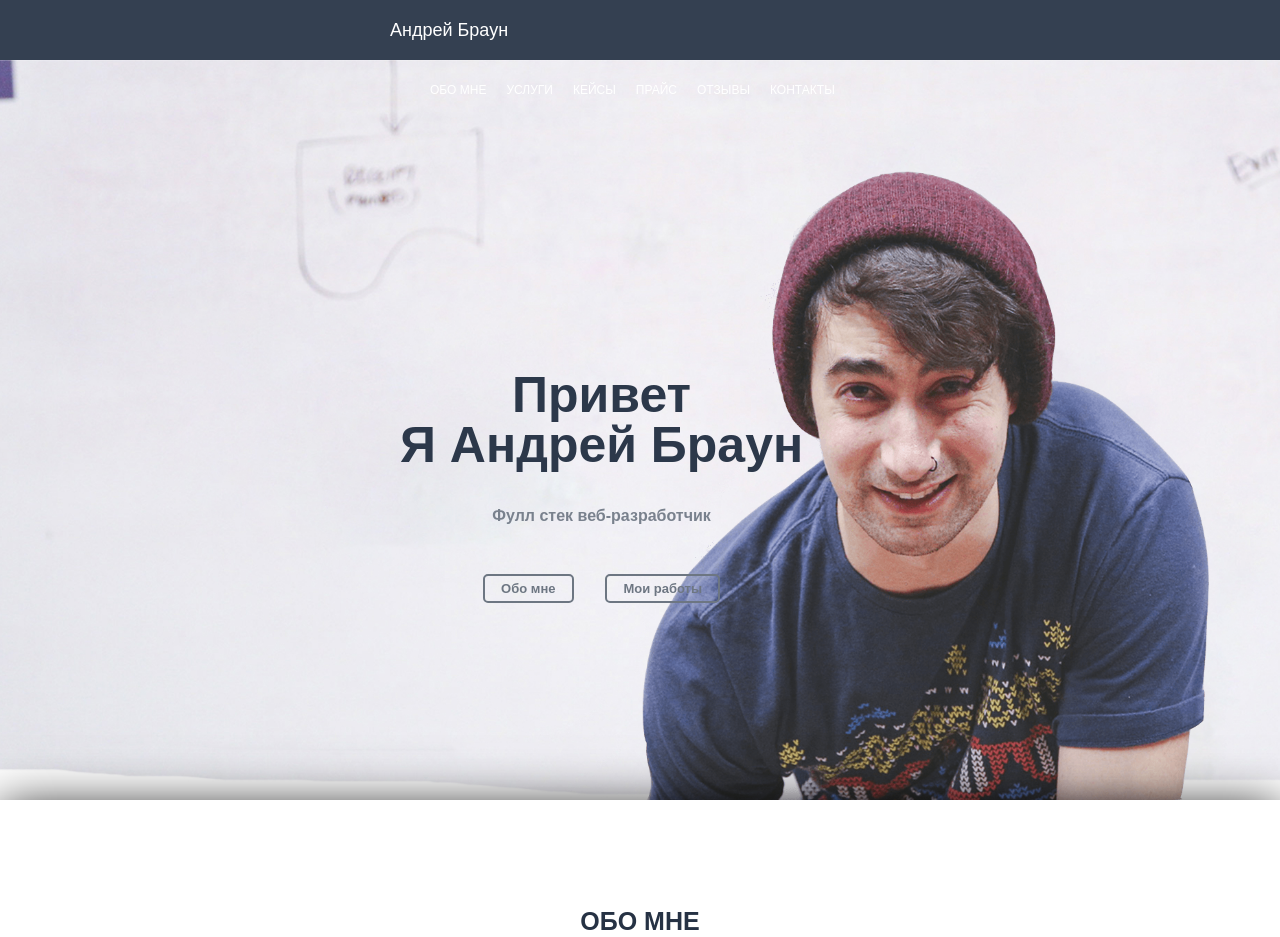
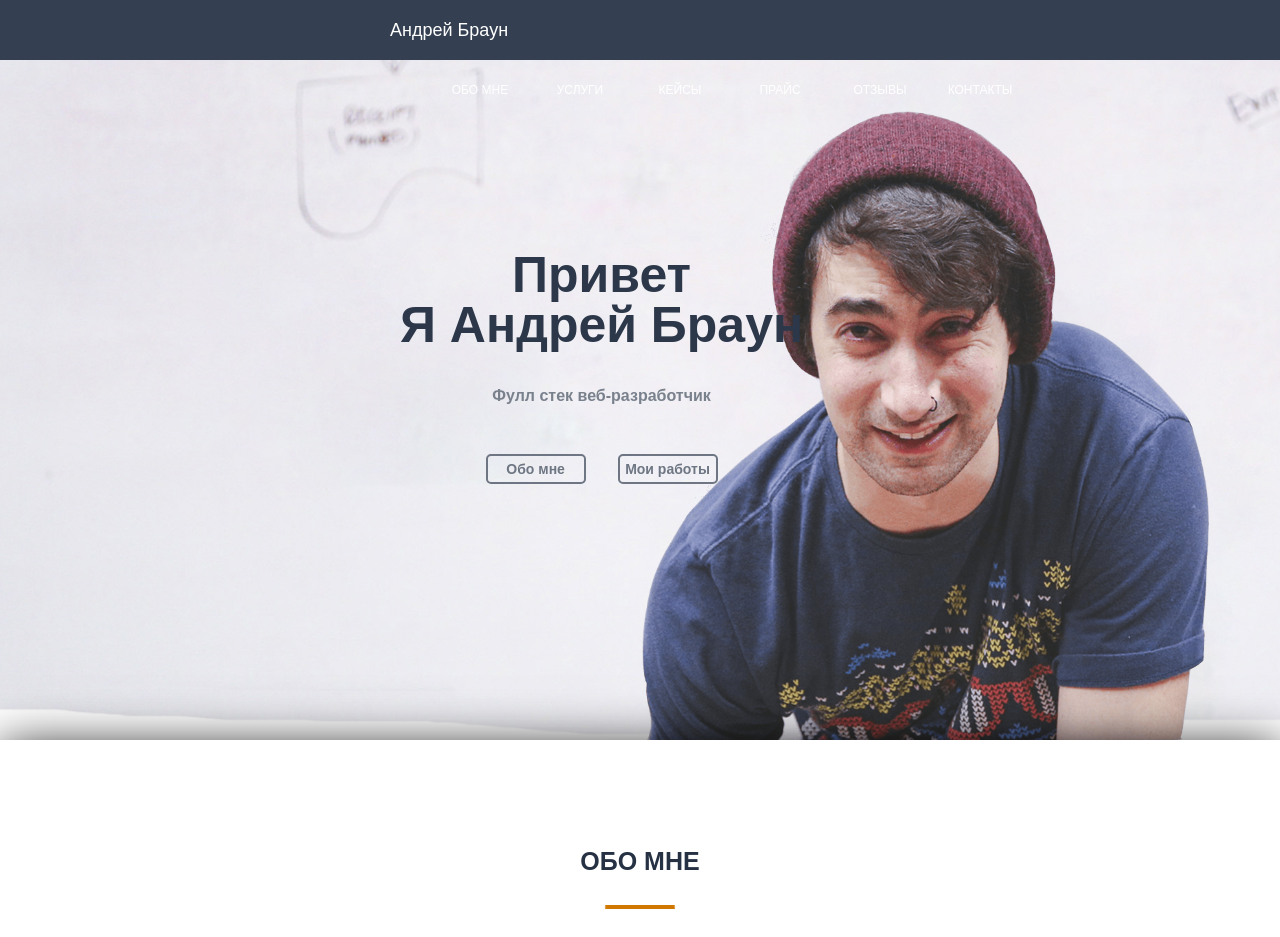
Before and after one commit to dezir15/dezir15.github.io, a plain HTML site: page src/index.html in a window 1280 px wide. Shown: the top 937 px of the page. Drawn offline with Linux system fonts and the light colour scheme.

Commit message:
Add files via upload

```diff
--- a/src/css/style.css
+++ b/src/css/style.css
@@ -10,7 +10,8 @@ p{
 nav{
 	width: 100%;
 	height: 60px;
-	background-color: #344051
+	background-color: #344051;
+	position: fixed;
 }
 
 h2{
@@ -38,6 +39,22 @@ h3{
 	float: left;
 }
 
+.logo span{
+	display: block;
+	animation: come_from_top 1s;
+}
+
+@keyframes come_from_top{
+	from{
+		opacity: 0;
+		margin-top: -50px;
+	}
+	to{
+		opacity: 1;
+		margin-left: 0px;
+	}
+}
+
 .line{
 	margin-bottom: 60px;
 }
@@ -49,11 +66,54 @@ h3{
 
 .menu li{
 	float: left;
+	animation: come_from_top 1.1s forwards;
+}
+
+.menu li:nth-child(2){
+	opacity: 0;
+	animation-delay: 0.1s;
+}
+.menu li:nth-child(3){
+	opacity: 0;
+	animation-delay: 0.2s;
+}
+.menu li:nth-child(4){
+	opacity: 0;
+	animation-delay: 0.3s;
+}
+.menu li:nth-child(5){
+	opacity: 0;
+	animation-delay: 0.4s;
+}
+.menu li:nth-child(6){
+	opacity: 0;
+	animation-delay: 0.5s;
+}
+
+.menu li a{
+	display: inline-block;
 	color: #fff;
 	font-size: 12px;
 	line-height: 60px;
-	margin-right: 20px;
+	text-align: center;
+	width: 100px;
 	text-transform: uppercase;
+	transition: all 0.2s;
+}
+
+.menu li a:visited{
+	color: white;
+}
+
+.menu li a:hover{
+	background: #28313e;
+	font-size: 14px;
+}
+
+.menu li a:active{
+	background: #1f2630;
+	font-size: 12px;
+	transition: all 0s;
 }
 
 .main{
@@ -67,6 +127,18 @@ h3{
 	margin: 250px 0px 0px 400px;
 	color: #2c384a;
 	text-align: center;
+	animation: come_from_left 1s;
+}
+
+@keyframes come_from_left{
+	from{
+		opacity: 0;
+		margin-left: -500px;
+	}
+	to{
+		opacity: 1;
+		margin-left: 400px;
+	}
 }
 
 .title__container h1{
@@ -81,16 +153,31 @@ h3{
 	font-weight: bold;
 }
 
-input{
+.title__container input{
+	transition: all 0.3s;
 	text-align: center;
 	border: 2px solid #6d7682;
 	background: none;
 	border-radius: 5px;
 	color: #6d7682;
-	padding: 5px 16px;
-	font-size: 13px;
+	height: 30px;
+	text-align: center;
+	font-size: 14px;
 	margin: 50px 14px 0px 14px;
 	font-weight: bold;
+	width: 100px;
+	transform: scale(1);
+}
+
+.title__container input:hover{
+	background: #6d7682;
+	color: white;
+}
+
+.title__container input:active{
+	background: #40454c;
+	border: 2px solid #40454c;
+	transform: scale(0.9);
 }
 
 .download{
--- a/src/index.html
+++ b/src/index.html
@@ -14,15 +14,15 @@
 <body>
 	<header>
 		<nav>
-			<div class="logo">Андрей Браун</div>
+			<div class="logo"><span>Андрей Браун</span></div>
 			<div class="menu">
 				<ul>
-					<li>Обо мне</li>
-					<li>Услуги</li>
-					<li>Кейсы</li>
-					<li>Прайс</li>
-					<li>Отзывы</li>
-					<li>Контакты</li>
+					<li><a href="#">Обо мне</a></li>
+					<li><a href="#">Услуги</a></li>
+					<li><a href="#">Кейсы</a></li>
+					<li><a href="#">Прайс</a></li>
+					<li><a href="#">Отзывы</a></li>
+					<li><a href="#">Контакты</a></li>
 				</ul>
 			</div>
 		</nav>
@@ -32,8 +32,8 @@
 		<div class="title__container">
 			<h1>Привет<br>Я Андрей Браун</h1>
 			<h4>Фулл стек веб-разработчик</h4>
-			<input type="submit" value="Обо мне">
-			<input type="submit" value="Мои работы">
+			<input type="button" value="Обо мне">
+			<input type="button" value="Мои работы">
 		</div>
 	</div>
 		<div class="info">
```
